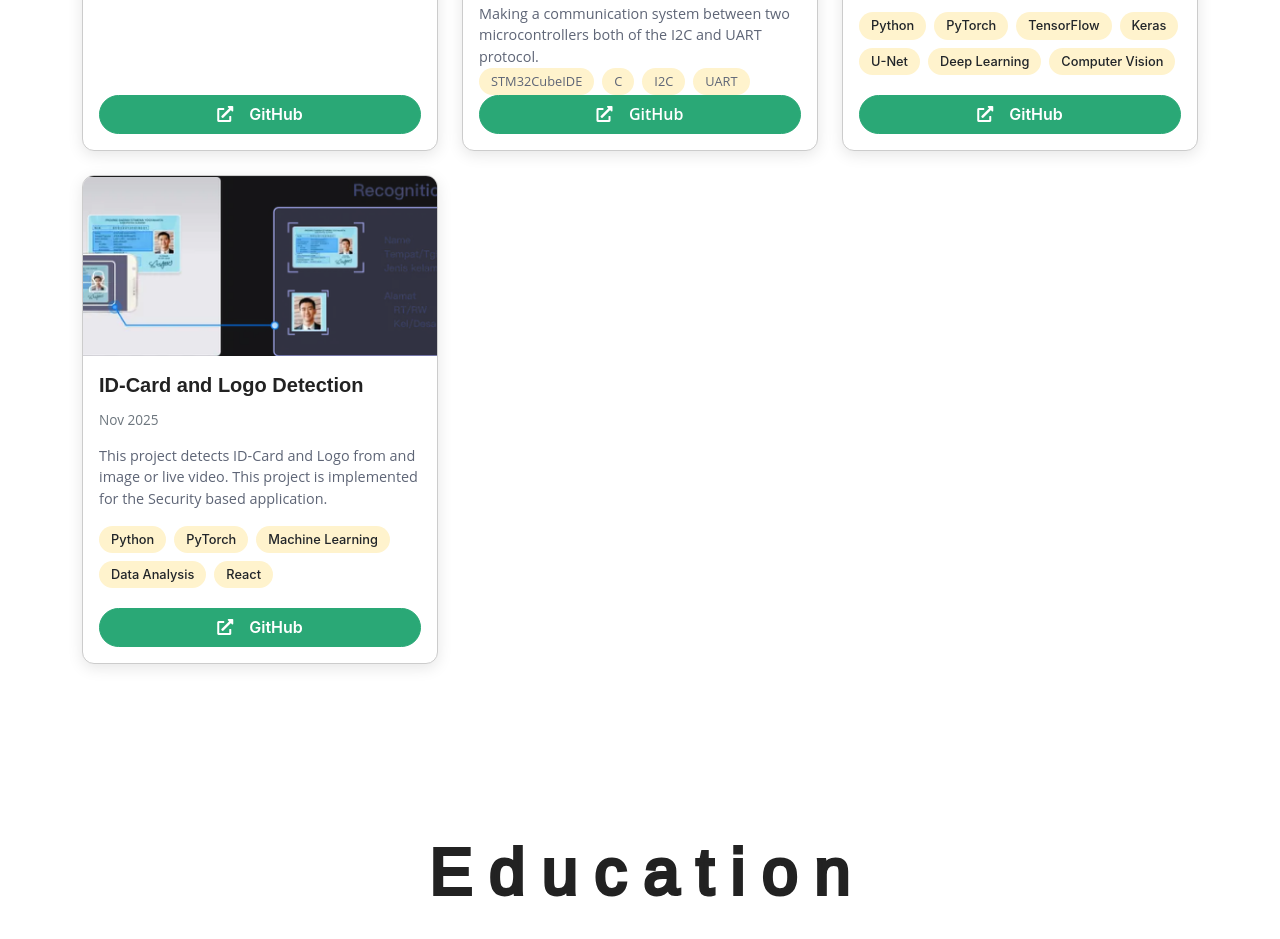
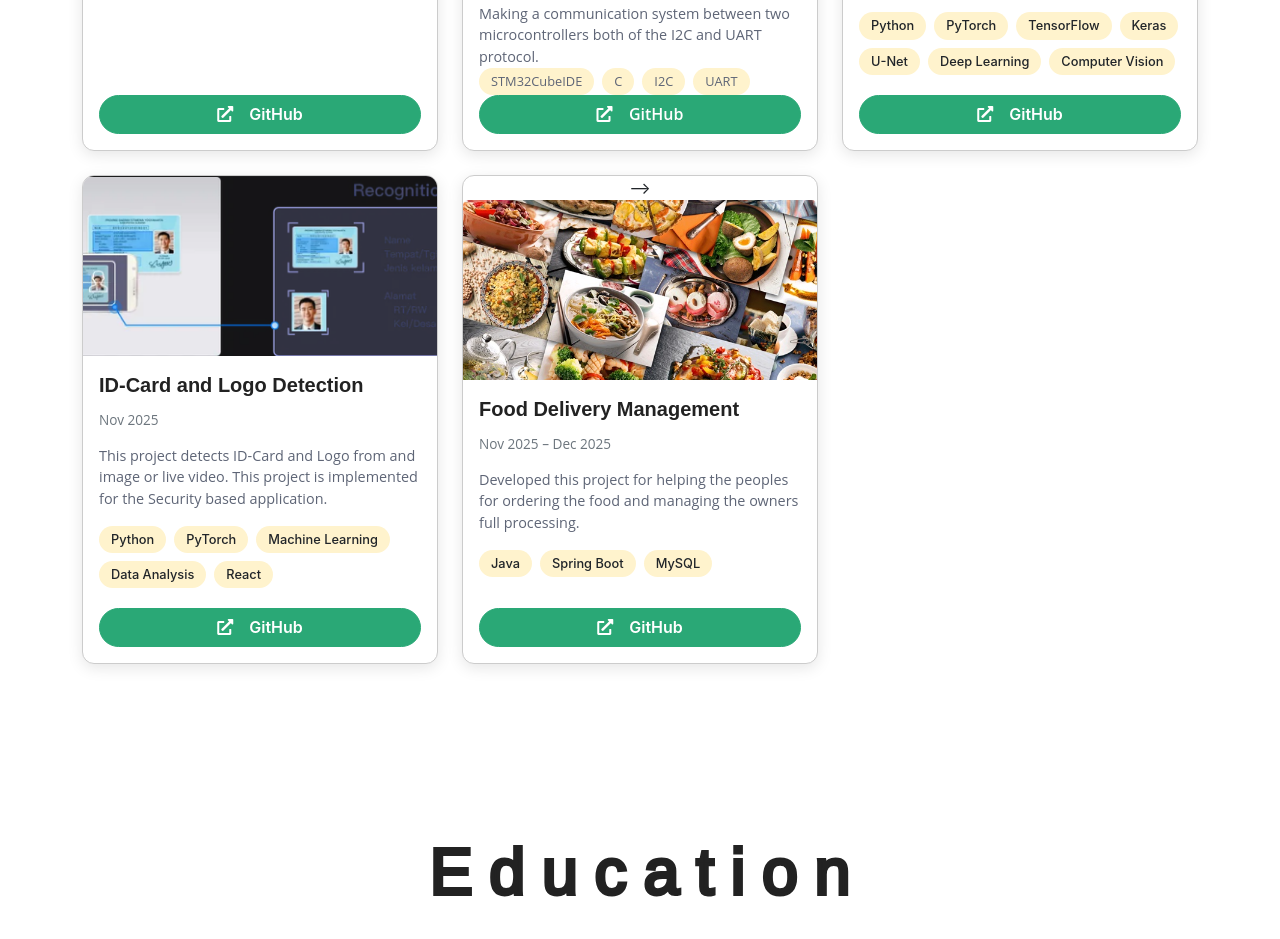
Before and after one commit to Miju-Ahmed/Portfolio, a plain HTML site: page index.html in a window 1280 px wide. Shown: the part 2804-3743 px from the top of the page. Drawn offline with Linux system fonts and the light colour scheme.

Commit message:
Added FoodApp

```diff
--- a/index.html
+++ b/index.html
@@ -637,47 +637,40 @@
             </div>
 
 
-            <!-- <div class="col-md-6 col-lg-4">
+            <div class="col-md-6 col-lg-4">
               <div class="card portfolio-card h-100 d-flex flex-column"> -->
-                <!-- <img
-                  src="./assets/photos/urban_sprawl_detection.png"
+                <img
+                  src="./assets/photos/food.png"
                   class="card-img-top"
                   alt="Urban Sprawl Detection Project"
                 />
                 <div
                   class="card-body d-flex flex-column justify-content-between"
                 >
-                  <h5>Urban Sprawl Detection (GIS)</h5>
+                  <h5>Food Delivery Management</h5>
                   <p class="card-subtitle mb-3 text-secondary">
-                    Nov 2024 – Dec 2024
+                    Nov 2025 – Dec 2025
                   </p>
                   <p class="card-text">
-                    Analyzed urban sprawl in Dhaka using remote sensing and GIS
-                    with USGS data. Computed and visualized NDBI, SAVI, MNDWI,
-                    and IBI indices for land use assessment and spatiotemporal
-                    analysis of urban growth.
+                    Developed this project for helping the peoples for ordering the food and managing the owners full processing.
                   </p>
 
                   <span class="timeline-tags">
-                    <span class="tag">Python</span>
-                    <span class="tag">GIS</span>
-                    <span class="tag">Remote Sensing</span>
-                    <span class="tag">QGIS</span>
-                    <span class="tag">USGS</span>
-                    <span class="tag">Data Analysis</span>
-                    <span class="tag">Urban Planning</span>
+                    <span class="tag">Java</span>
+                    <span class="tag">Spring Boot</span>
+                    <span class="tag">MySQL</span>
                   </span>
 
                   <a
-                    href="https://github.com/Nadim-Mahmud/Urban-Sprawl-Detection/tree/main"
+                    href="https://github.com/Miju-Ahmed/FoodApp"
                     class="btn btn-portfolio mt-auto w-100 text-center"
                     target="_blank"
                     ><i class="fas fa-external-link-alt me-1"></i> &nbsp;
-                    Project link</a
+                    GitHub</a
                   >
                 </div>
               </div>
-            </div> -->
+            </div>
           </div>
         </div>
       </section>
```
Also changed, not shown: assets/photos/food.png (added).
